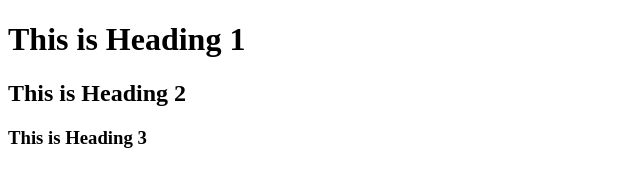
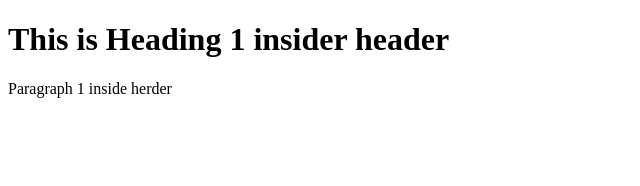
Before and after one commit to Mahdi-Suleiman/HTML5, a plain HTML site: page index.html in a window 1280 px wide. Shown: the whole page, without its empty margins (0-640 px from the left). Drawn offline with Linux system fonts and the light colour scheme.

Commit message:
added header

```diff
--- a/index.html
+++ b/index.html
@@ -9,10 +9,10 @@
 </head>
 
 <body>
-    <h1>This is Heading 1</h1>
-    <h2>This is Heading 2</h2>
-    <h3>This is Heading 3</h3>
-
+    <header>
+        <h1>This is Heading 1 insider header</h1>
+        <p>Paragraph 1 inside herder</p>
+    </header>
 </body>
 
 </html>
```
